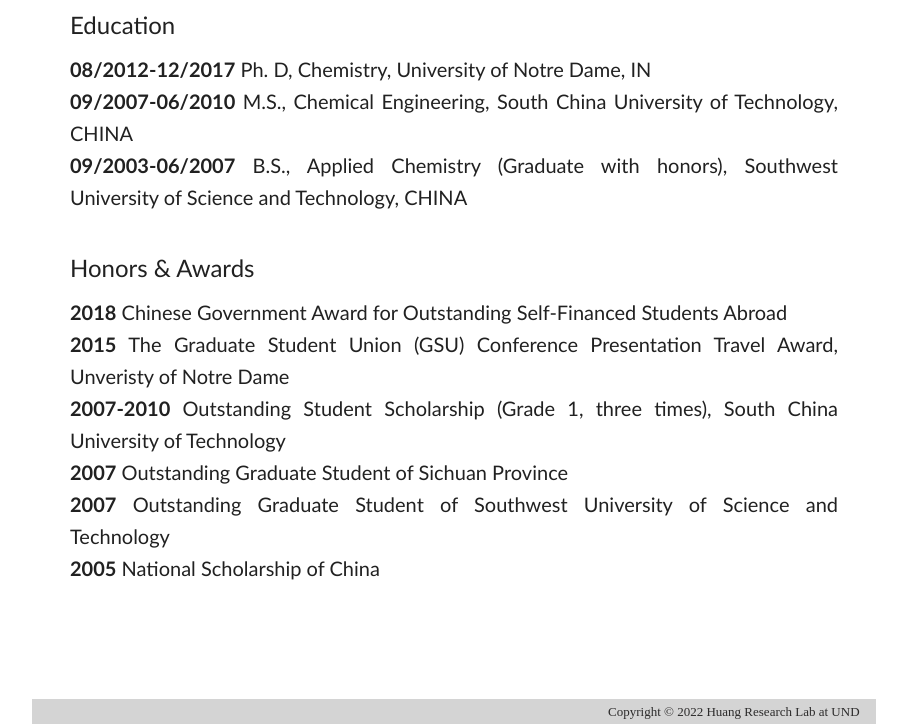
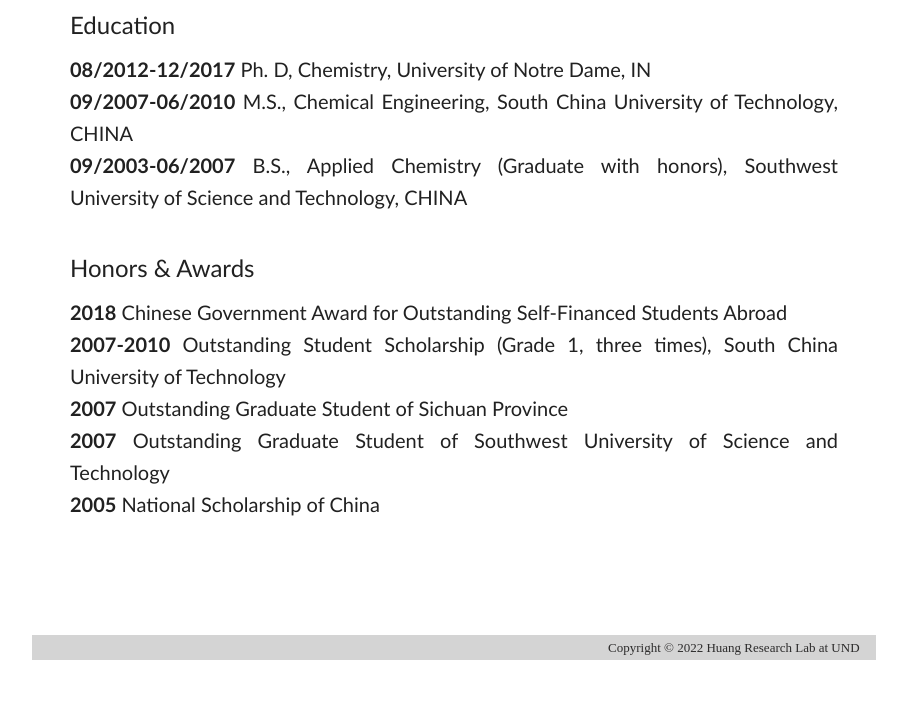
Before and after one commit to MCCforE/THL, a plain HTML site: page bio.html in a window 1280 px wide. Shown: the part 985-1709 px from the top of the page, without its empty margins (186-1093 px from the left). After the commit the page ends 1645 px from the top, so only its background shows below. Drawn offline with Linux system fonts and the light colour scheme.

Commit message:
delete GSU travel award

```diff
--- a/bio.html
+++ b/bio.html
@@ -122,7 +122,6 @@
                 <!-- One Experience Block -->
                 <div class="honorsandawards-text">
                     <P><strong>2018</strong> Chinese Government Award for Outstanding Self-Financed Students Abroad</h4>
-                    <p><strong>2015</strong> The Graduate Student Union (GSU) Conference Presentation Travel Award, Unveristy of Notre Dame</P>
                     <p><strong>2007-2010</strong> Outstanding Student Scholarship (Grade 1, three times), South China University of Technology</P>
                     <p><strong>2007</strong> Outstanding Graduate Student of Sichuan Province</p>
                     <p><strong>2007</strong> Outstanding Graduate Student of Southwest University of Science and Technology</p>
```
